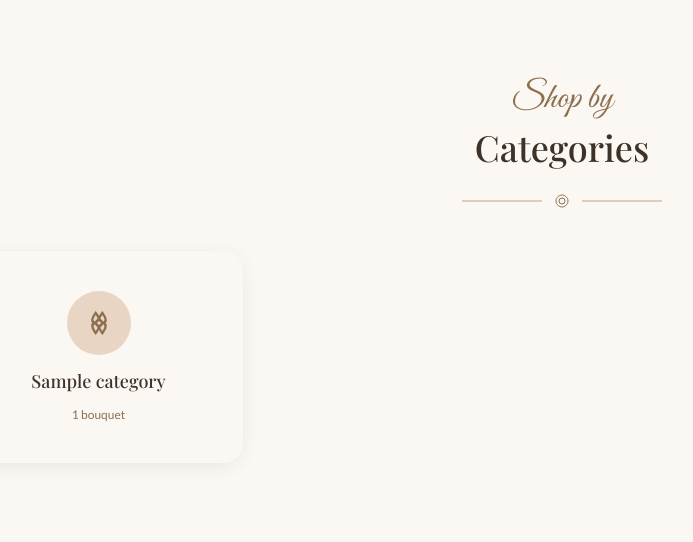
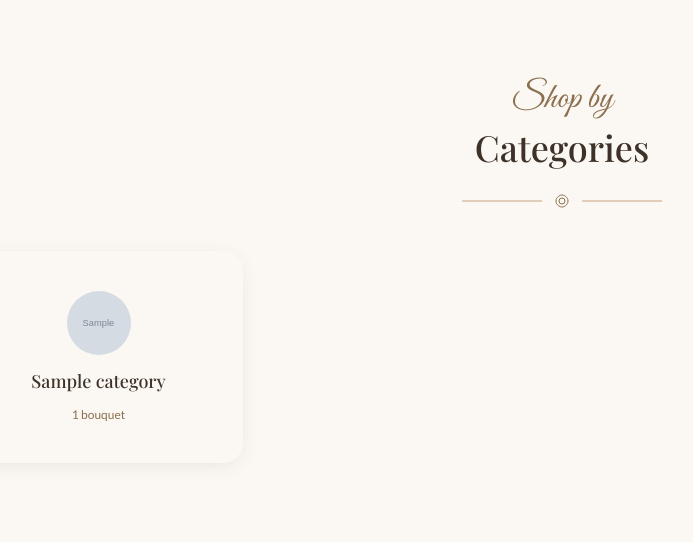
Before and after one commit to Ammaday11/aurelia, a Laravel app: template resources/views/pages/home.blade.php in a window 1280 px wide. Shown: the part 1561-2103 px from the top of the page, without its empty margins (78-771 px from the left). Run offline with Laravel 10, Linux system fonts and the light colour scheme; data comes from the database, SQL or seed files in the repository; the template is opened without the code that fills it: most values are stand-ins (such as "Sample title", 1, 10 or a date in 2020); grey boxes marked "Sample" are stand-in pictures; style sheets or scripts are compiled from the project's sources; parts of the project's set-up code (start-up, migrations or seed data) failed here and were passed over; some libraries are stand-ins or nearby versions.

Commit message:
Show each category's uploaded photo on the home page, not a generic icon
Category image uploads (admin Categories > upload an image) have
always been stored and rendered in the admin panel (category list
thumbnail, edit-form preview), but the storefront home page's "Shop
by Categories" grid never looked at Category::imageUrl() at all — it
hardcoded the same generic flower icon for every category regardless
of whether one had a photo uploaded.

Each card now shows the category's own photo when one is set, falling
back to the existing flower-icon placeholder otherwise — so categories
without an uploaded image look exactly as before.

Verified via the actual admin upload flow: uploaded a photo for one
category, confirmed it (and only it) replaced the icon on the live
home page while the other three categories kept the icon fallback.

Co-Authored-By: Claude Sonnet 5 <noreply@anthropic.com>
Claude-Session: https://claude.ai/code/session_01Di6piCmq9JoTkjg24F4YCw

```diff
--- a/resources/views/pages/home.blade.php
+++ b/resources/views/pages/home.blade.php
@@ -53,9 +53,13 @@
                     @foreach ($categories as $category)
                         <a href="{{ route('shop.index', ['category' => $category->slug]) }}"
                            class="card flex flex-col items-center gap-3 px-4 py-10 text-center">
-                            <span class="flex h-16 w-16 items-center justify-center rounded-full bg-blush text-mocha">
-                                <x-icon name="flower" class="h-8 w-8" />
-                            </span>
+                            @if ($category->image)
+                                <img src="{{ $category->imageUrl() }}" alt="" class="h-16 w-16 rounded-full object-cover">
+                            @else
+                                <span class="flex h-16 w-16 items-center justify-center rounded-full bg-blush text-mocha">
+                                    <x-icon name="flower" class="h-8 w-8" />
+                                </span>
+                            @endif
                             <span class="font-serif text-lg text-espresso">{{ $category->name }}</span>
                             <span class="text-xs text-mocha">{{ $category->active_products_count }} {{ Str::plural('bouquet', $category->active_products_count) }}</span>
                         </a>
```
